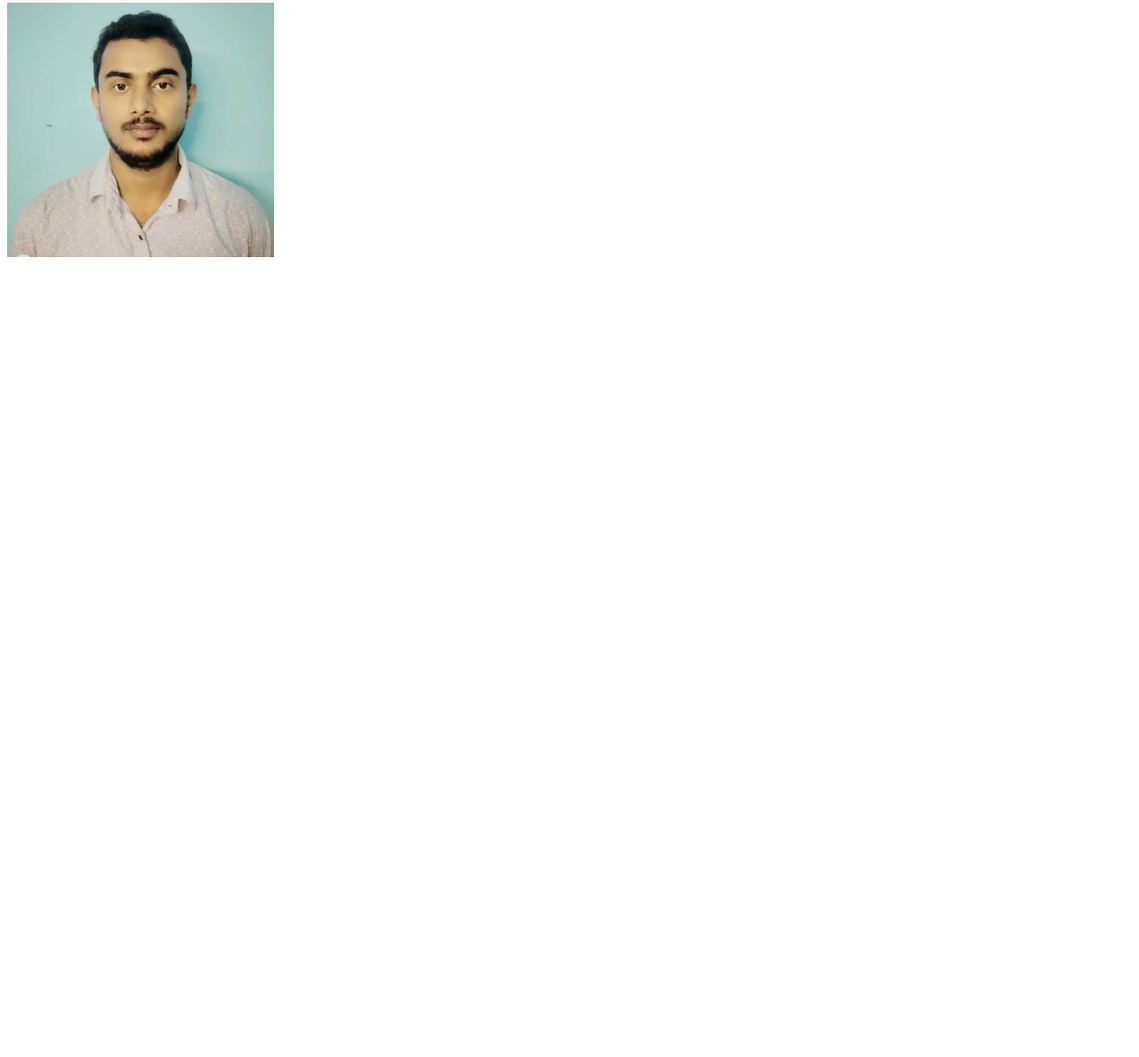
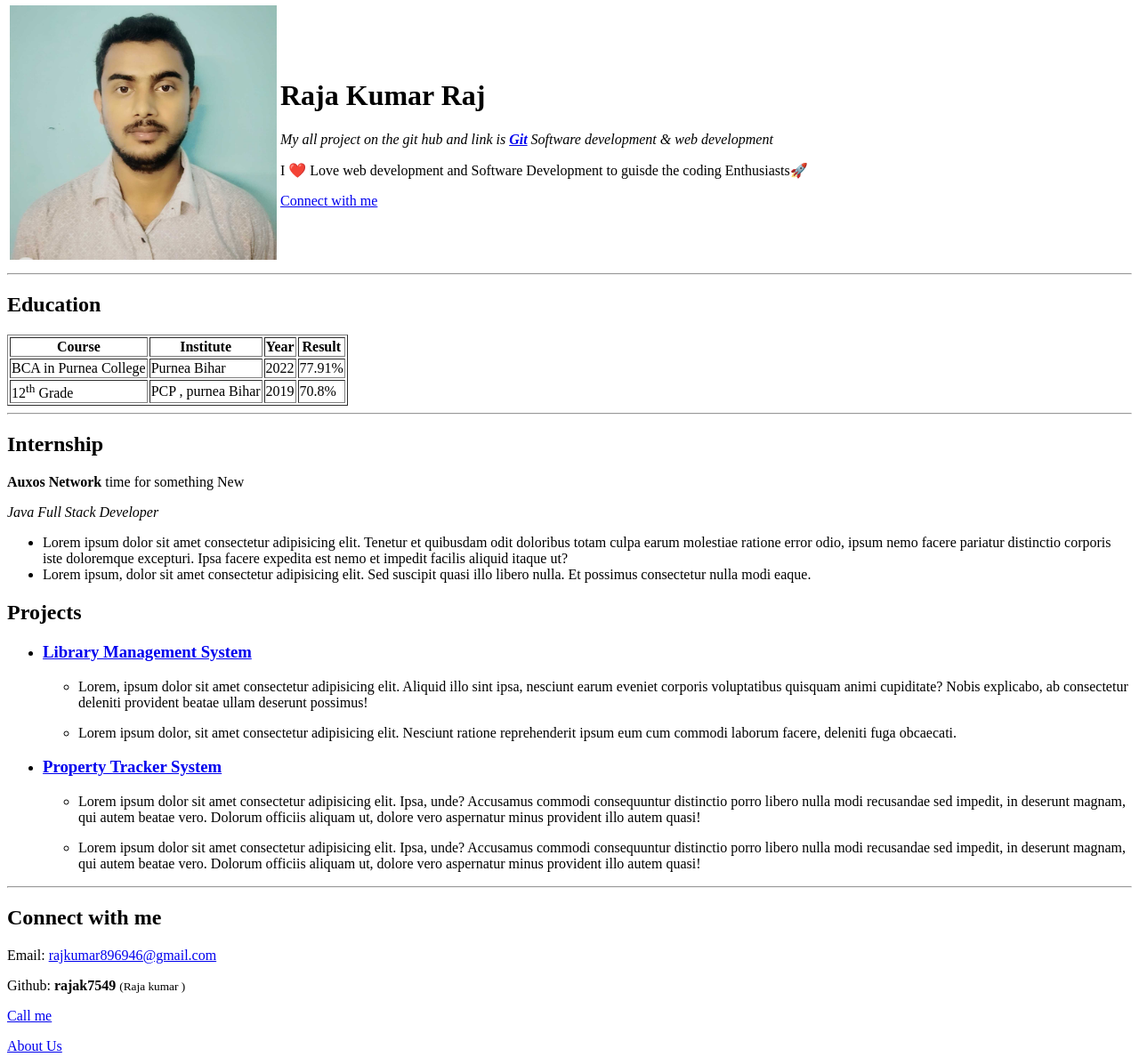
Before and after one commit to rajak7549/Web-Development-Project, a plain HTML site: page MycoolWebsite/resume.html in a window 1280 px wide. Shown: the part 5-1193 px from the top of the page at 89% size. Before the commit the page ends 800 px from the top, so only its background shows below. Drawn offline with Linux system fonts and the light colour scheme.

Commit message:
Link section

```diff
--- a/MycoolWebsite/resume.html
+++ b/MycoolWebsite/resume.html
@@ -1,11 +1,132 @@
 <!DOCTYPE html>
 <html lang="en">
-<head>
-    <meta charset="UTF-8">
-    <meta name="viewport" content="width=device-width, initial-scale=1.0">
+  <head>
+    <meta charset="UTF-8" />
+    <meta name="viewport" content="width=device-width, initial-scale=1.0" />
     <title>Resume</title>
-</head>
-<body>
-    <img  width="300" src="/MycoolWebsite/Images/RajaPhoto.jpg" alt="Raja Kumar Photo">
-</body>
+  </head>
+  <body>
+    <table>
+      <tr>
+        <td>
+            <a href="https://github.com/">
+            <img width="300"
+            src="/MycoolWebsite/Images/RajaPhoto.jpg"
+            alt="Raja Kumar Photo"/>
+            </a>
+
+        </td>
+        <td>
+          <h1>Raja Kumar Raj</h1>
+          <p>
+            <i>My all project on the git hub and link is <a target="_blank" href="https://github.com/"><strong>Git</strong></a>
+              Software development & web development
+            </i>
+          </p>
+          <p>
+            I ❤️ Love web development and Software Development to guisde the
+            coding Enthusiasts🚀
+          </p>
+          <a href="#contact">Connect with me </a>
+        </td>
+      </tr>
+    </table>
+
+    <hr />
+    <!-- Headers Ends -->
+    <h2>Education</h2>
+    <table border="">
+      <tr>
+        <th>Course</th>
+        <th>Institute</th>
+        <th>Year</th>
+        <th>Result</th>
+      </tr>
+      <tr>
+        <td>BCA in Purnea College</td>
+        <td>Purnea Bihar</td>
+        <td>2022</td>
+        <td>77.91%</td>
+      </tr>
+      <tr>
+        <td>12<sup>th</sup> Grade</td>
+        <td>PCP , purnea Bihar</td>
+        <td>2019</td>
+        <td>70.8%</td>
+      </tr>
+    </table>
+    <hr>
+
+    <h2>Internship</h2>
+    <p><strong>Auxos Network </strong>time for something New</p>
+    <p><i>Java Full Stack Developer</i></p>
+    <ul>
+      <li>
+        Lorem ipsum dolor sit amet consectetur adipisicing elit. Tenetur et
+        quibusdam odit doloribus totam culpa earum molestiae ratione error odio,
+        ipsum nemo facere pariatur distinctio corporis iste doloremque
+        excepturi. Ipsa facere expedita est nemo et impedit facilis aliquid
+        itaque ut?
+      </li>
+      <li>
+        Lorem ipsum, dolor sit amet consectetur adipisicing elit. Sed suscipit
+        quasi illo libero nulla. Et possimus consectetur nulla modi eaque.
+      </li>
+    </ul>
+
+    <!--Education section Edn -->
+    <h2>Projects</h2>
+    <ul>
+      <li>
+       <a  target="_blank" href="https://github.com/rajak7549/Library_Management_Swing"><h3>Library Management System</h3></a>
+        <ul>
+          <li>
+            <p>
+              Lorem, ipsum dolor sit amet consectetur adipisicing elit. Aliquid
+              illo sint ipsa, nesciunt earum eveniet corporis voluptatibus
+              quisquam animi cupiditate? Nobis explicabo, ab consectetur
+              deleniti provident beatae ullam deserunt possimus!
+            </p>
+          </li>
+          <li>
+            Lorem ipsum dolor, sit amet consectetur adipisicing elit. Nesciunt
+            ratione reprehenderit ipsum eum cum commodi laborum facere, deleniti
+            fuga obcaecati.
+          </li>
+        </ul>
+      </li>
+      <li>
+       <a target="_blank" href="https://github.com/rajak7549/Java-Real-Estate-Project"> <h3>Property Tracker System</h3></a>
+        <ul>
+            <li>
+                <p>
+                    Lorem ipsum dolor sit amet consectetur adipisicing elit. Ipsa, unde?
+                    Accusamus commodi consequuntur distinctio porro libero nulla modi
+                    recusandae sed impedit, in deserunt magnam, qui autem beatae vero.
+                    Dolorum officiis aliquam ut, dolore vero aspernatur minus provident
+                    illo autem quasi!
+                  </p>
+            </li>
+            <li>
+                <p>
+                    Lorem ipsum dolor sit amet consectetur adipisicing elit. Ipsa, unde?
+                    Accusamus commodi consequuntur distinctio porro libero nulla modi
+                    recusandae sed impedit, in deserunt magnam, qui autem beatae vero.
+                    Dolorum officiis aliquam ut, dolore vero aspernatur minus provident
+                    illo autem quasi!
+                </p>
+            </li>
+        </ul>
+      </li>
+    </ul>
+    <hr>
+    <!-- Main Section eds  -->
+     <h2 id="contact">Connect with me </h2>
+     <p>Email: <a href="mailto:rajkumar896946@gmail.com">rajkumar896946@gmail.com</a></p>
+     <p>Github:<strong> rajak7549 </strong><small>(Raja kumar )</small></p>
+     <a href="tel:9183847483">Call me</a>
+     <a href="aboutus.html"><p>About Us</p></a>
+
+    <br><br><br>
+    </body>
 </html>
```
Also changed, not shown: MycoolWebsite/aboutus.html (added, +19 -0 lines).
